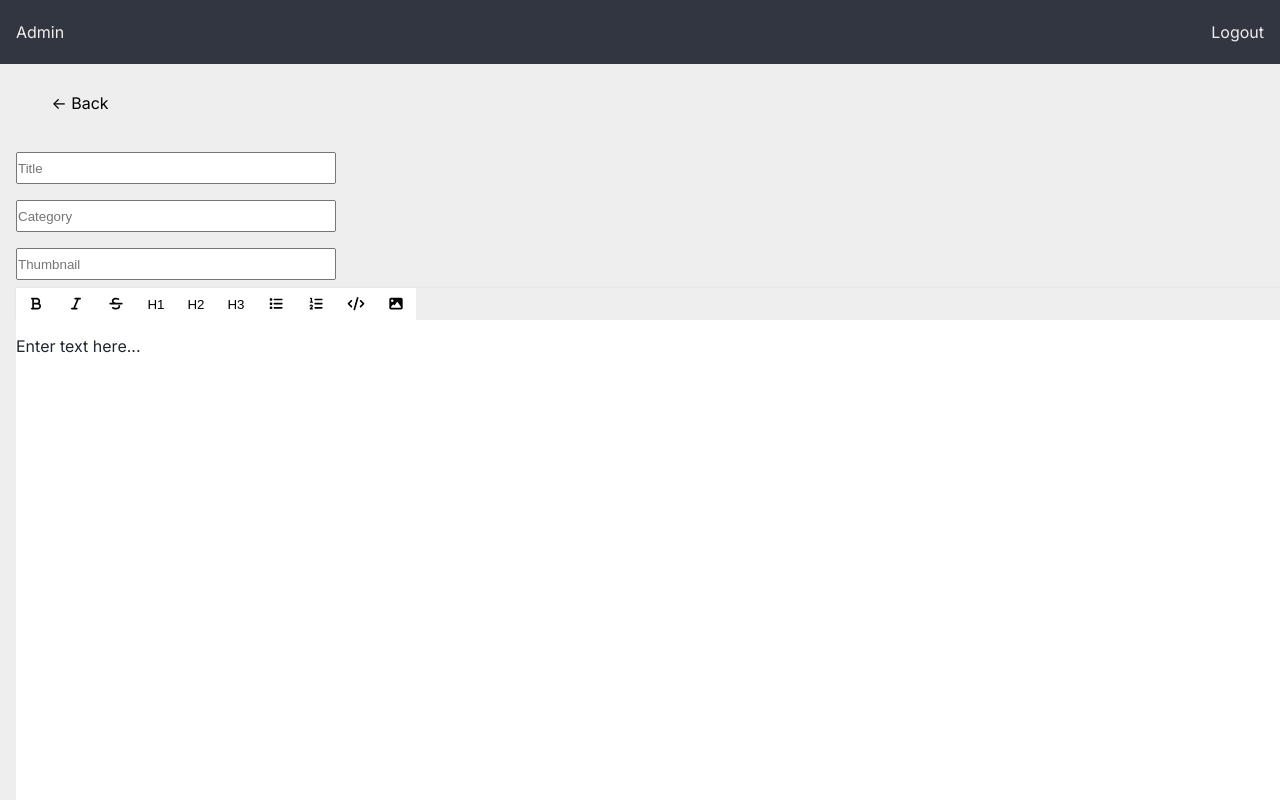
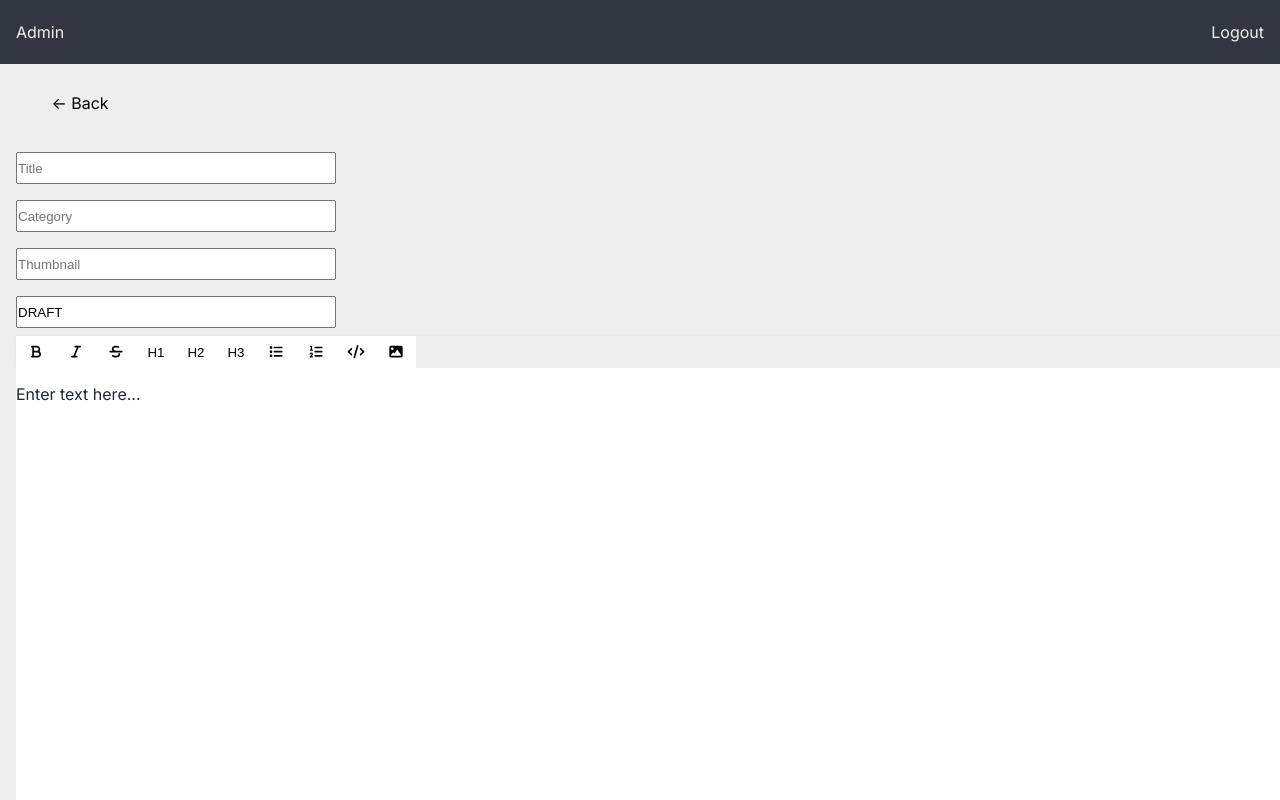
Before and after one commit to jfmainville/my-site, a Next.js app: page /admin/post/create in a window 1280 px wide. Shown: the top 800 px of the page. Built offline with nearby package versions, Linux system fonts and the light colour scheme.

Commit message:
refactor: add the state management configuration for the post status field

```diff
--- a/src/app/components/Writer/index.tsx
+++ b/src/app/components/Writer/index.tsx
@@ -53,6 +53,7 @@ const Writer = ({ postData }: any) => {
     postThumbnail: String,
     postContent: String,
     postCategory: String,
+    postStatus: String,
   ) => {
     try {
       if (!postData) {
@@ -91,7 +92,7 @@ const Writer = ({ postData }: any) => {
               thumbnail: postThumbnail,
               slug: postTitle.replace(" ", "-").toLowerCase(),
               content: postContent,
-              status: postData.status,
+              status: postStatus,
               category: postCategory,
               // TODO: Need to use the current userId as reference instead of a hardcoded value
               userId: "seed-user-2",
@@ -144,6 +145,7 @@ const Writer = ({ postData }: any) => {
       editor.chain().focus().setImage({ src: url }).run();
     }
   }, [editor]);
+
   if (!editor) {
     return null;
   }
@@ -169,6 +171,12 @@ const Writer = ({ postData }: any) => {
         value={postThumbnail}
         placeholder="Thumbnail"
         onChange={(event) => setPostThumbnail(event.target.value)}
+      />
+      <input
+        className={styles.WriterInput}
+        value={postStatus}
+        placeholder="Status"
+        onChange={(event) => setPostStatus(event.target.value)}
       />
       <div className={styles.WriterEditorBar}>
         <button
@@ -285,7 +293,13 @@ const Writer = ({ postData }: any) => {
       <div className={styles.WriterButtons}>
         <Button
           onButtonClickEvent={() =>
-            handleOnPostSave(postTitle, postContent, postCategory)
+            handleOnPostSave(
+              postTitle,
+              postThumbnail,
+              postContent,
+              postCategory,
+              postStatus,
+            )
           }
           buttonText={"Save"}
         />
```
Also changed, not shown: 1 other file (tests, documents, lock files or other folders).
